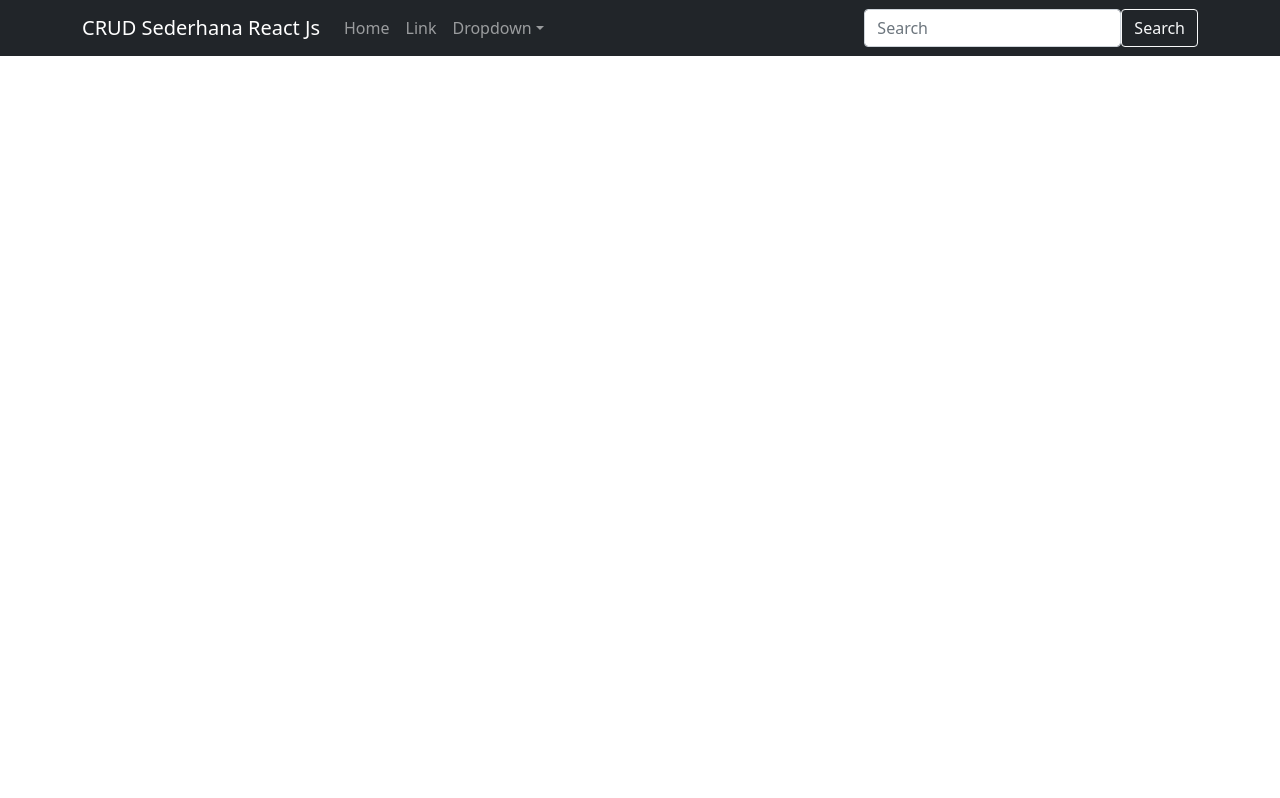
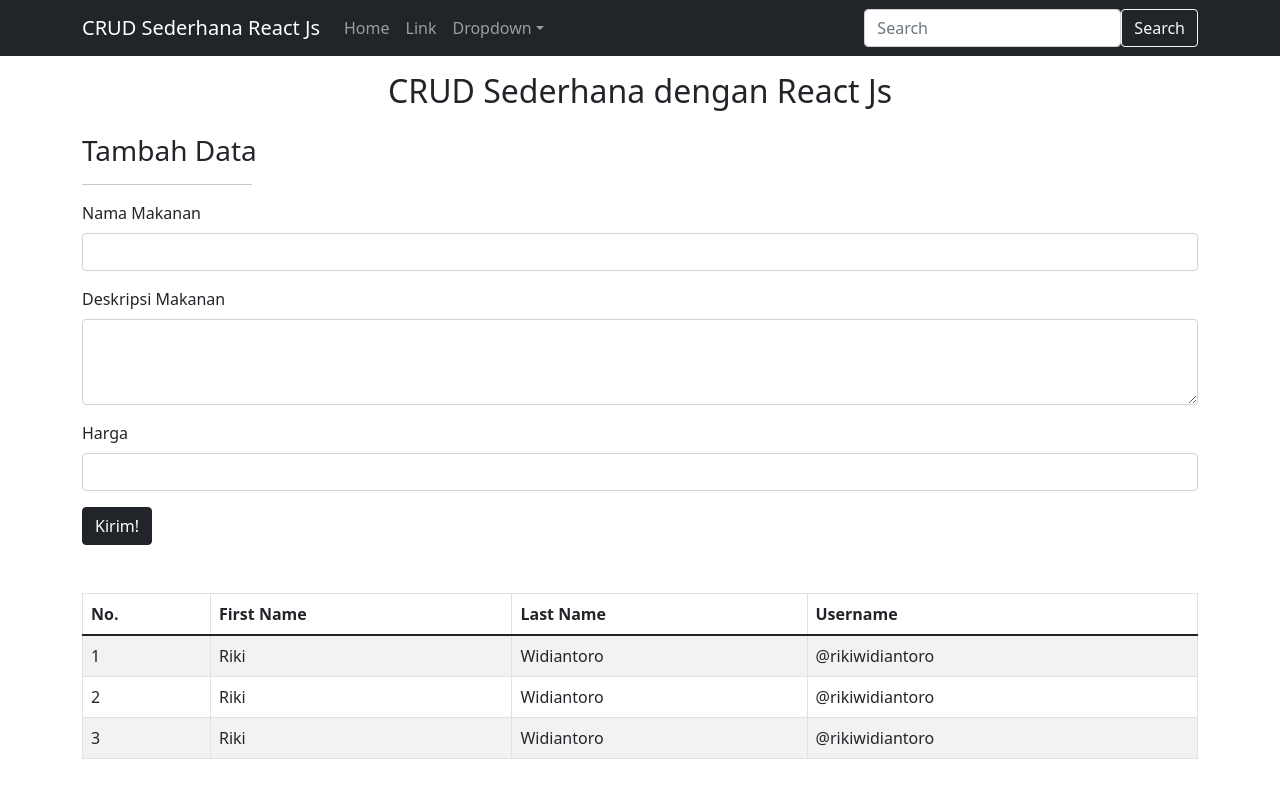
Before and after one commit to rikiwidiantoro/reactjsdasar-wahidev, a React (Create React App) app: page / in a window 1280 px wide. Built offline with nearby package versions, Linux system fonts and the light colour scheme.

Commit message:
menambahkan tabel, footer, formulir

```diff
--- a/src/crud/index.js
+++ b/src/crud/index.js
@@ -1,11 +1,18 @@
 import { Component } from "react";
+import Formulir from "./komponen/Formulir";
 import Navebar from "./komponen/Navbar";
+import Tabel from "./komponen/Tabel";
 
 class Crud extends Component {
     render() {
         return (
             <div>
                 <Navebar />
+                <div className="container mt-3">
+                    <h2 className="text-center">CRUD Sederhana dengan React Js</h2>
+                    <Formulir />
+                    <Tabel />
+                </div>
             </div>
         )
     }
--- /dev/null
+++ b/src/crud/komponen/Formulir.js
@@ -0,0 +1,41 @@
+import React from "react";
+import {Row, Col, Form, Button} from 'react-bootstrap'
+
+const Formulir = () => {
+    return (
+        <div className="mt-4">
+            <Row>
+                <Col>
+                    <h3>Tambah Data</h3>
+                    <hr width="170px"/>
+                </Col>
+            </Row>
+            <Row>
+                <Col>
+                    <Form>
+                        <Form.Group className="mb-3" controlId="formBasicEmail">
+                            <Form.Label>Nama Makanan</Form.Label>
+                            <Form.Control type="text" name="nama" autoComplete="off" />
+                        </Form.Group>
+
+                        <Form.Group className="mb-3" controlId="exampleForm.ControlTextarea1">
+                            <Form.Label>Deskripsi Makanan</Form.Label>
+                            <Form.Control as="textarea" rows={3} name="deskripsi" autoComplete="off" />
+                        </Form.Group>
+
+                        <Form.Group className="mb-3" controlId="formBasicPassword">
+                            <Form.Label>Harga</Form.Label>
+                            <Form.Control type="number" name="harga" autoComplete="off" />
+                        </Form.Group>
+
+                        <Button variant="dark" type="submit">
+                            Kirim!
+                        </Button>
+                    </Form>
+                </Col>
+            </Row>
+        </div>
+    )
+}
+
+export default Formulir;
--- /dev/null
+++ b/src/crud/komponen/Tabel.js
@@ -0,0 +1,39 @@
+import React from "react";
+import {Table, thead, tbody, tr, th, td} from 'react-bootstrap'
+
+const Tabel = () => {
+    return (
+        <Table striped bordered hover className="mt-5">
+            <thead>
+                <tr>
+                    <th>No.</th>
+                    <th>First Name</th>
+                    <th>Last Name</th>
+                    <th>Username</th>
+                </tr>
+            </thead>
+            <tbody>
+                <tr>
+                    <td>1</td>
+                    <td>Riki</td>
+                    <td>Widiantoro</td>
+                    <td>@rikiwidiantoro</td>
+                </tr>
+                <tr>
+                    <td>2</td>
+                    <td>Riki</td>
+                    <td>Widiantoro</td>
+                    <td>@rikiwidiantoro</td>
+                </tr>
+                <tr>
+                    <td>3</td>
+                    <td>Riki</td>
+                    <td>Widiantoro</td>
+                    <td>@rikiwidiantoro</td>
+                </tr>
+            </tbody>
+        </Table>
+    )
+}
+
+export default Tabel;
```
Also changed, not shown: src/crud/komponen/Footer.js (added, +18 -0 lines).
